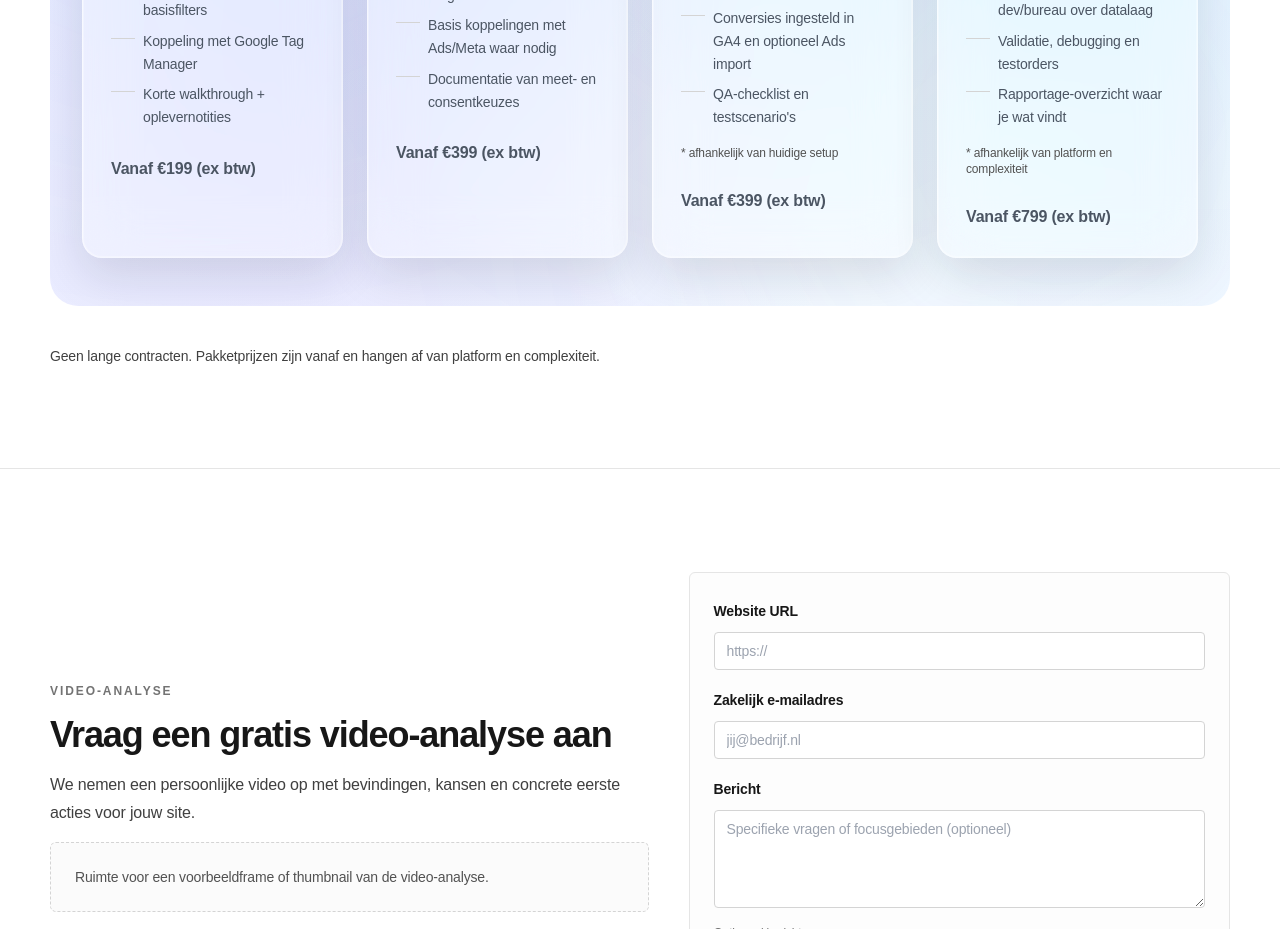
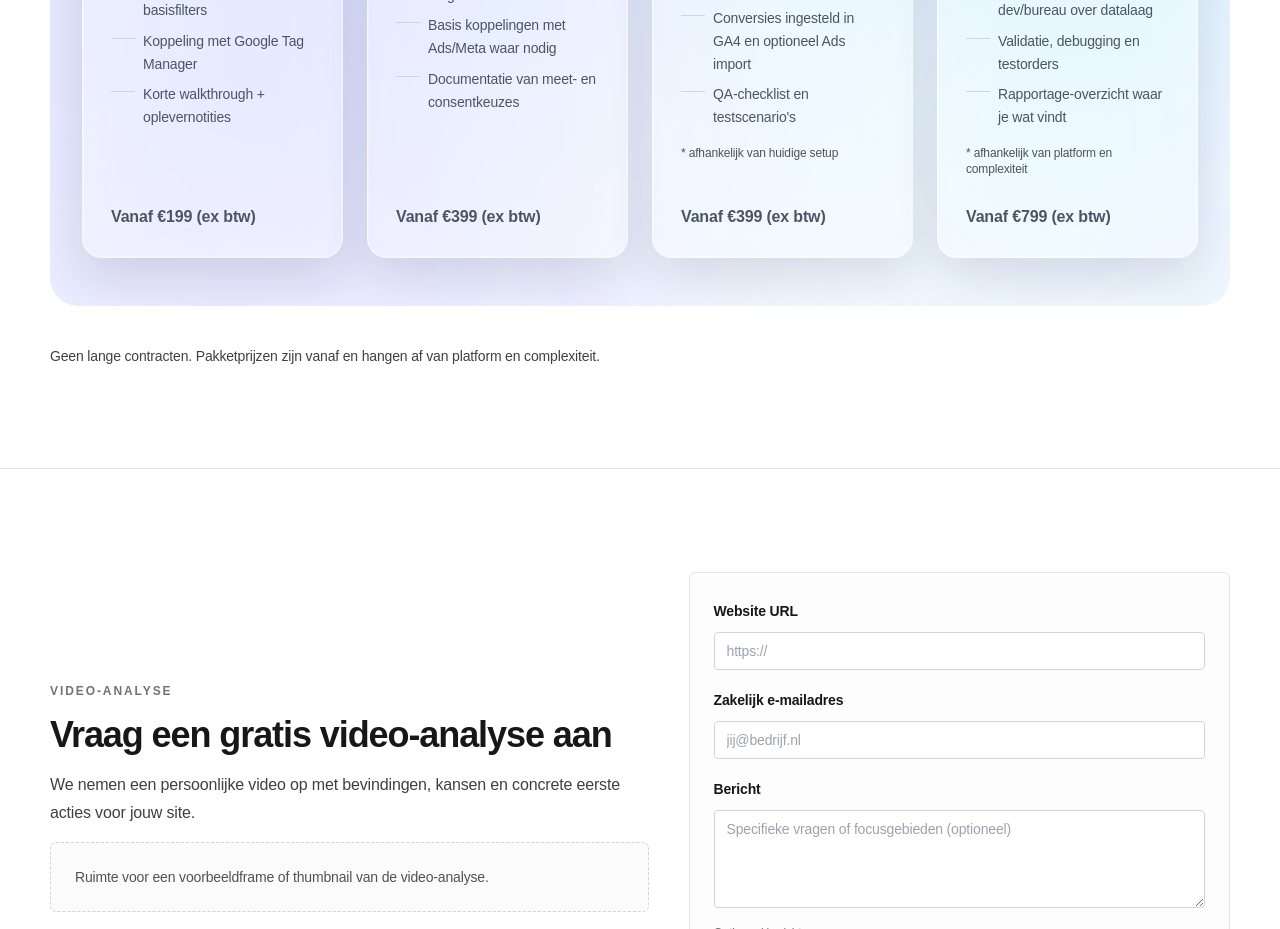
Before and after one commit to ProjectBibo/EcomMeasure3, a React (Vite) app: page /measurement in a window 1280 px wide. Shown: the part 2840-3769 px from the top of the page. Built offline with nearby package versions, Linux system fonts and the light colour scheme.

Commit message:
Align pricing rows in measurement packages

```diff
--- a/src/components/MeasurementPackages.jsx
+++ b/src/components/MeasurementPackages.jsx
@@ -28,7 +28,7 @@ function PackageCard({ pkg }) {
 
       {pkg.note && <p className="text-xs text-neutral-600">{pkg.note}</p>}
 
-      <div className="pt-3 text-base font-semibold text-neutral-900">
+      <div className="mt-auto pt-3 text-base font-semibold text-neutral-900">
         <p>{pkg.price}</p>
       </div>
     </div>
@@ -50,7 +50,7 @@ export default function MeasurementPackages({ section }) {
           <div aria-hidden className="pricing-blob pricing-blob-2" />
           <div aria-hidden className="pricing-blob pricing-blob-3" />
 
-          <div className="relative z-10 grid gap-6 md:grid-cols-2 xl:grid-cols-4">
+          <div className="relative z-10 grid auto-rows-fr gap-6 md:grid-cols-2 xl:grid-cols-4">
             {section.packages.map((pkg) => (
               <PackageCard key={pkg.title} pkg={pkg} />
             ))}
```
